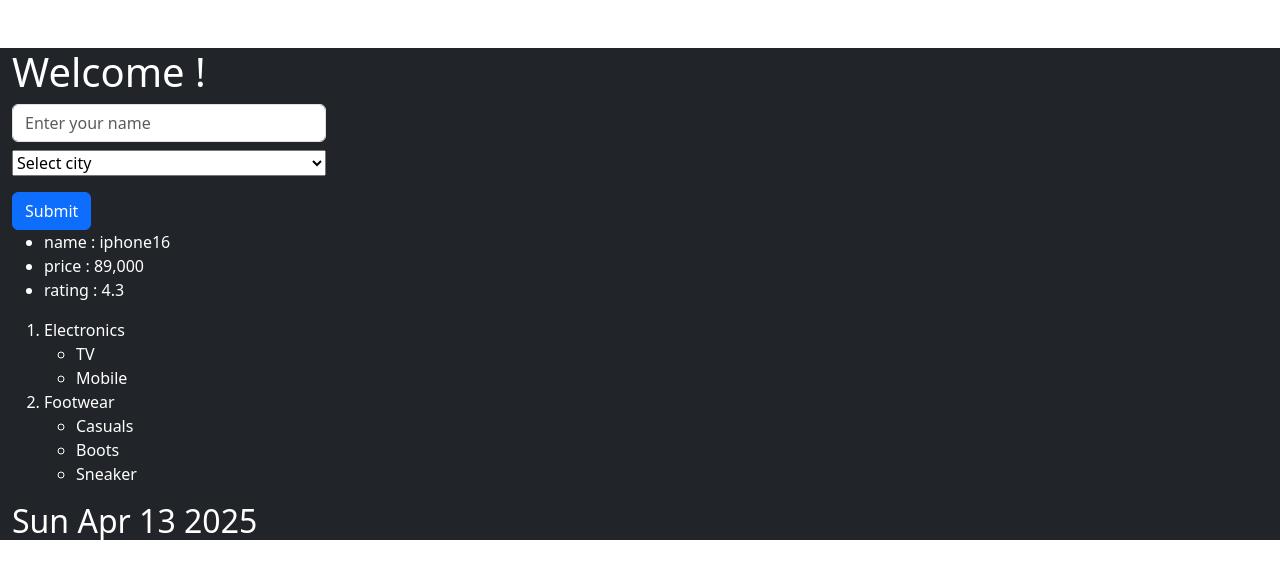
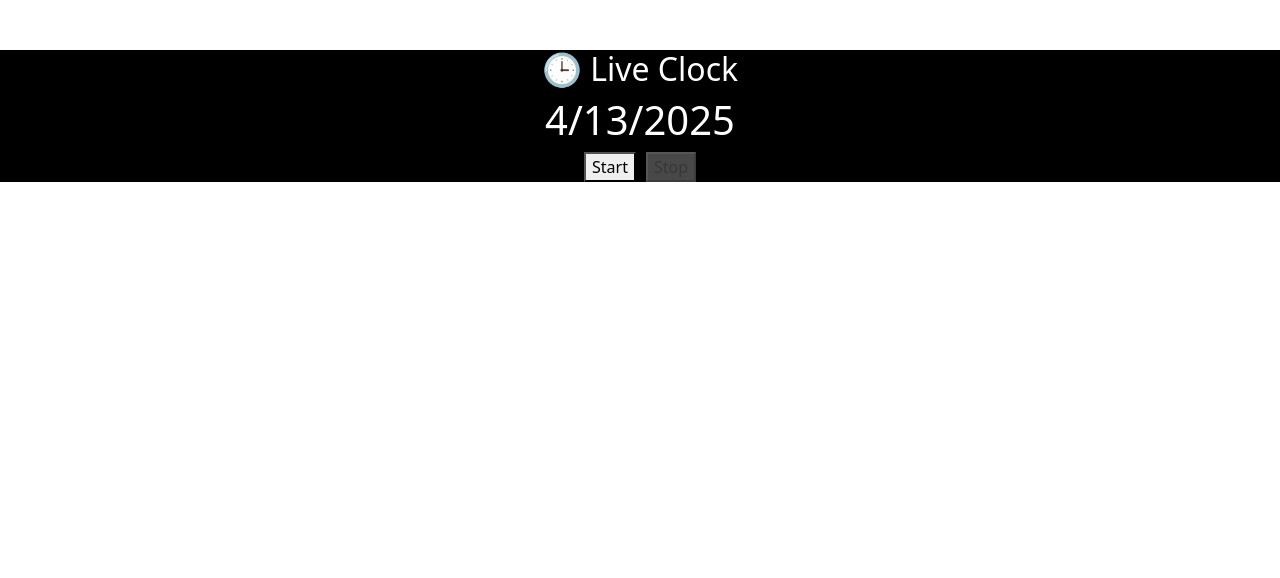
Before and after one commit to Asraaruddin/react-learning, a React (Vite) app: page / in a window 1280 px wide. Shown: the top 578 px of the page. Built offline with nearby package versions, Linux system fonts and the light colour scheme.

Commit message:
liveclock using useState and useEffect

```diff
--- a/src/day-3/app.jsx
+++ b/src/day-3/app.jsx
@@ -1,11 +1,13 @@
 // src/day-3/App.jsx
 import React from 'react'
 import UserGreeting from './day3.jsx'
+import LiveClock from './clock.jsx'
 function App() {
     return (
       <div>
 
-        <UserGreeting isLoggedIn={false} username="AsrarUddin" />
+
+         <LiveClock/>
       </div>
     )
   }
--- /dev/null
+++ b/src/day-3/clock.jsx
@@ -0,0 +1,28 @@
+import { useEffect, useState } from "react";
+
+
+function LiveClock(){
+
+    const [time,setTime] = useState(new Date().toLocaleDateString());
+    const[isRunning,setIsRunning]=useState(false);
+
+    useEffect(()=>{
+        let timer;
+        if(isRunning){
+            timer=setInterval(()=>{
+                setTime(new Date().toLocaleTimeString());
+            },1000);
+        }
+         // Cleanup: stop the timer on unmount or when isRunning becomes false
+        return()=> clearInterval(timer);[isRunning]    })
+    return(
+        <div style={{textAlign:'center',marginTop:'50px'}} className="container-fluid bg-black text-white">
+     <h2> 🕒 Live Clock</h2>
+     <h1>{time}</h1>
+     <button onClick={()=>setIsRunning(true)} disabled={isRunning} style={{marginRight:'10px'}}>Start</button>
+     <button onClick={()=>setIsRunning(false)} disabled={!isRunning}>Stop</button>
+
+        </div>
+    )
+}
+export default LiveClock;
--- a/src/day-3/day3.jsx
+++ b/src/day-3/day3.jsx
@@ -5,6 +5,8 @@ import React, { useEffect, useState } from 'react'
 
 
 function UserGreeting(props) {
+
+
 
 
   const cities = [ 'Select city','hyd','chennai','delhi','banglore','mumbai'];
```
